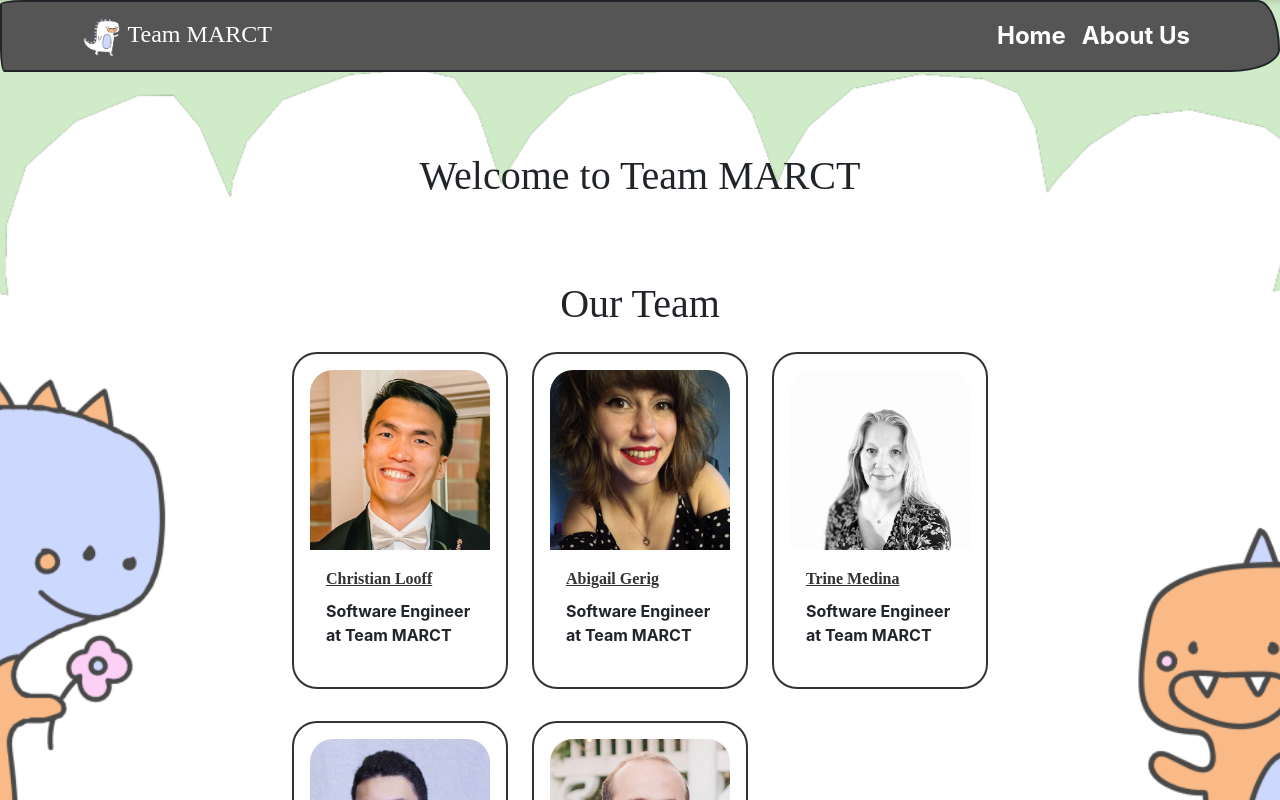
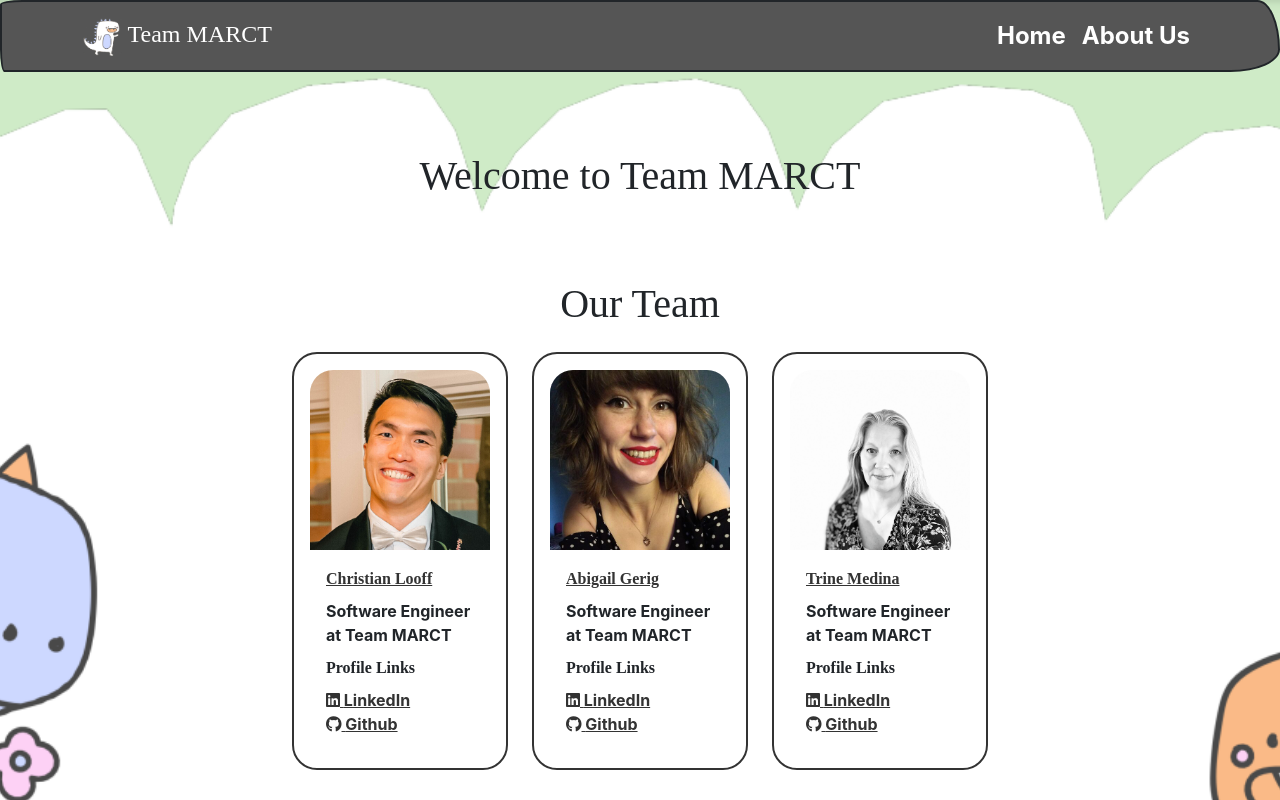
Before and after one commit to TeamMARCT/Group-Web-Page, a React (Create React App) app in the folder frontend/: page / in a window 1280 px wide. Shown: the top 800 px of the page. Built offline with nearby package versions, Linux system fonts and the light colour scheme; a web font is replaced by a local one.

Commit message:
Adding social links for profiles

```diff
--- a/frontend/src/components/Profile.tsx
+++ b/frontend/src/components/Profile.tsx
@@ -2,20 +2,34 @@ import React from 'react'
 import { Card } from 'react-bootstrap'
 
 // Makes it clear that this is a Functional Component
-const Profile: React.FC<{profile: {name: string, image: string, description: string}}> = ({profile}) => {
+const Profile: React.FC<{profile: {name: string, image: string, description: string, linkedin: string, github: string}}> = ({profile}) => {
   return (
     <Card className='my-3 p-3 rounded'>
-      <a href={`/`}>
+      <a href={`${profile.linkedin}`}>
         <Card.Img src={profile.image} variant='top'/>
       </a>
 
       <Card.Body>
-      <a href={`/`}>
+      <a href={`${profile.linkedin}`}>
         <Card.Title as='div'> <strong>{profile.name}</strong> </Card.Title>
       </a>
 
       <Card.Text as='div'>
         <p className="my-2">{profile.description}</p>
+      </Card.Text>
+
+
+      <Card.Text as='div'>
+        <p className="my-2"><strong>Profile Links</strong></p>
+        <a href={`${profile.linkedin}`}>
+          <i className="fa-brands fa-linkedin"></i>
+          {' '} LinkedIn
+        </a>
+        <br/>
+        <a href={`${profile.github}`}>
+          <i className="fa-brands fa-github"></i>
+          {' '} Github
+        </a>
       </Card.Text>
       </Card.Body>
     </Card>
--- a/frontend/src/teamProfiles.js
+++ b/frontend/src/teamProfiles.js
@@ -3,31 +3,41 @@ const profiles = [
     _id: '1',
     name: 'Christian Looff',
     image: '/profile-images/Chris2.jpg',
-    description: 'Software Engineer at Team MARCT'
+    description: 'Software Engineer at Team MARCT',
+    linkedin: 'https://www.linkedin.com/in/christian-looff/',
+    github: ''
   },
   {
     _id: '2',
     name: 'Abigail Gerig',
     image: '/profile-images/Abigail.jpg',
-    description: 'Software Engineer at Team MARCT'
+    description: 'Software Engineer at Team MARCT',
+    linkedin: 'https://www.linkedin.com/in/abigail-gerig-49a666239/',
+    github: 'https://github.com/4estgirl'
   },
   {
     _id: '3',
     name: 'Trine Medina',
     image: '/profile-images/Trine.png',
-    description: 'Software Engineer at Team MARCT'
+    description: 'Software Engineer at Team MARCT',
+    linkedin: 'https://www.linkedin.com/in/trinemedina/',
+    github: 'https://github.com/TrineMedina'
   },
   {
     _id: '4',
     name: 'Ruli Warner-Rosen',
     image: '/profile-images/Ruli.png',
-    description: 'Software Engineer at Team MARCT'
+    description: 'Software Engineer at Team MARCT',
+    linkedin: 'https://www.linkedin.com/in/ruliwr',
+    github: 'https://github.com/Ruliwr'
   },
   {
     _id: '5',
     name: 'Matt Dias',
     image: '/profile-images/Matt.png',
-    description: 'Software Engineer at Team MARCT'
+    description: 'Software Engineer at Team MARCT',
+    linkedin: 'https://www.linkedin.com/in/matthew-dias-59850682/',
+    github: 'https://github.com/Schmang13'
   }
 ];
 
```
